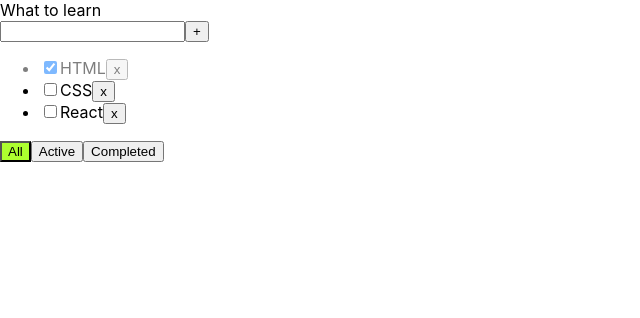
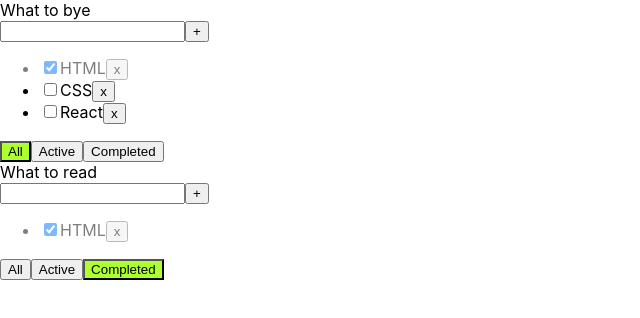
Before and after one commit to An-life/NewNewToDoList, a React (Create React App) app: page / in a window 1280 px wide. Shown: the top 318 px of the page, without its empty margins (0-640 px from the left). Built offline with nearby package versions, Linux system fonts and the light colour scheme.

Commit message:
add filter

```diff
--- a/package.json
+++ b/package.json
@@ -1,4 +1,5 @@
 {
+  "homepage": "https://An-life.github.io/ToDoList",
   "name": "mu-app",
   "version": "0.1.0",
   "private": true,
@@ -11,6 +12,7 @@
     "@types/react": "^17.0.0",
     "@types/react-dom": "^17.0.0",
     "@types/uuid": "^8.3.1",
+    "gh-pages": "^3.2.3",
     "react": "^17.0.2",
     "react-dom": "^17.0.2",
     "react-scripts": "4.0.3",
@@ -22,7 +24,9 @@
     "start": "react-scripts start",
     "build": "react-scripts build",
     "test": "react-scripts test",
-    "eject": "react-scripts eject"
+    "eject": "react-scripts eject",
+    "predeploy": "npm run build",
+    "deploy": "gh-pages -d build"
   },
   "eslintConfig": {
     "extends": [
--- a/src/App.tsx
+++ b/src/App.tsx
@@ -1,62 +1,85 @@
 import React, {useState} from 'react';
-import { v1 } from 'uuid';
+import {v1} from 'uuid';
 import './App.css';
 import {ToDoList} from './ToDoList';
 
 export type FilterType = 'all' | 'active' | 'completed'
+type TodoType = {
+    id: string
+    title: string
+    filter: FilterType
+}
 
 
 function App() {
 //state
     let [tasks, setTasks] = useState([
-        {id:v1() , title: 'HTML', isDone: true},
-        {id:v1() , title: 'CSS', isDone: false},
-        {id:v1() , title: 'React', isDone: false}
+        {id: v1(), title: 'HTML', isDone: true},
+        {id: v1(), title: 'CSS', isDone: false},
+        {id: v1(), title: 'React', isDone: false}
     ])
+
 //удаление таски
     function removeTask(id: string) {
         tasks = tasks.filter(t => t.id !== id)
         setTasks(tasks)
     }
+
 //добавление таски
-    function addTask(title:string) {
-        let task={id:v1(),title:title,isDone:false}
-         let newTask=[task,...tasks];
+    function addTask(title: string) {
+        let task = {id: v1(), title: title, isDone: false}
+        let newTask = [task, ...tasks];
         setTasks(newTask);
     }
+
 //фильтрация тасок
-    let [filter, setFilter] = useState<FilterType>('all');
-    let tasksForToDoList = tasks;
-    if (filter === 'active') {
-        tasksForToDoList = tasks.filter(t => t.isDone === false);
+    function changeFilter(value: FilterType, todoListId: string) {
+        let todoList = todoLists.find(t => t.id === todoListId);
+        if (todoList) {
+            todoList.filter = value;
+            setTodoLists([...todoLists]);
         }
-    if (filter === 'completed') {
-        tasksForToDoList = tasks.filter(t => t.isDone === true);
     }
 
-    function changeFilter(value: FilterType) {
-        setFilter(value);
-    }
+
 //изменение статуса таски
-    function changeTaskStatus(id:string,isDone:boolean) {
-        let task=tasks.filter(t=>t.id===id);
-        if (task){
-            console.log(task)
-             task[0].isDone=isDone;
+    function changeTaskStatus(id: string, isDone: boolean) {
+        let task = tasks.filter(t => t.id === id);
+        if (task) {
+            task[0].isDone = isDone;
             setTasks([...tasks]);
         }
     }
 
-    console.log(v1())
+    let [todoLists, setTodoLists] = useState<Array<TodoType>>(
+        [{id: v1(), title: 'What to bye', filter: 'all'},
+            {id: v1(), title: 'What to read', filter: 'completed'}])
+
+
     return (
         <div className="App">
-            <ToDoList title="What to learn" tasks={tasksForToDoList}
+            {todoLists.map(tl => {
+                let tasksForToDoList = tasks;
+                if (tl.filter === 'active') {
+                    tasksForToDoList = tasks.filter(t => t.isDone === false);
+                }
+                if (tl.filter === 'completed') {
+                    tasksForToDoList = tasks.filter(t => t.isDone === true);
+                }
+
+                return <ToDoList
+                    key={tl.id}
+                    id={tl.id}
+                    title={tl.title}
+                    tasks={tasksForToDoList}
                     removeTask={removeTask}
                     changeFilter={changeFilter}
                     addTask={addTask}
-                      filter={filter}
+                    filter={tl.filter}
                     changeTaskStatus={changeTaskStatus}
                 />
+            })}
+
         </div>)
 }
 
--- a/src/ToDoList.tsx
+++ b/src/ToDoList.tsx
@@ -2,10 +2,11 @@
 import {FilterType} from './App';
 
 type PropsType={
+    id:string
     title:string
     tasks:Array<TaskType>
     removeTask:(id:string)=>void
-    changeFilter:(value:FilterType)=>void
+    changeFilter:(value:FilterType,todoListId:string)=>void
     addTask:(title:string)=>void,
     changeTaskStatus:(id:string,isDone:boolean)=>void
     filter:FilterType
@@ -52,9 +53,9 @@
                     <button onClick={()=>{props.removeTask(t.id)}}>x</button></li>)
                 }
             </ul>
-            <button className={props.filter==='all'?'is-active':''} onClick={()=>{props.changeFilter('all')}}>All</button>
-            <button  className={props.filter==='active'?'is-active':''} onClick={()=>{props.changeFilter('active')}}>Active</button>
-            <button  className={props.filter==='completed'?'is-active':''} onClick={()=>{props.changeFilter('completed')}}>Completed</button>
+            <button className={props.filter==='all'?'is-active':''} onClick={()=>{props.changeFilter('all',props.id )}}>All</button>
+            <button  className={props.filter==='active'?'is-active':''} onClick={()=>{props.changeFilter('active',props.id)}}>Active</button>
+            <button  className={props.filter==='completed'?'is-active':''} onClick={()=>{props.changeFilter('completed',props.id)}}>Completed</button>
 
         </div>
     )
```
Also changed, not shown: 2 other files (tests, documents, lock files or other folders). Lines whose indentation alone changed are shown as unchanged.
